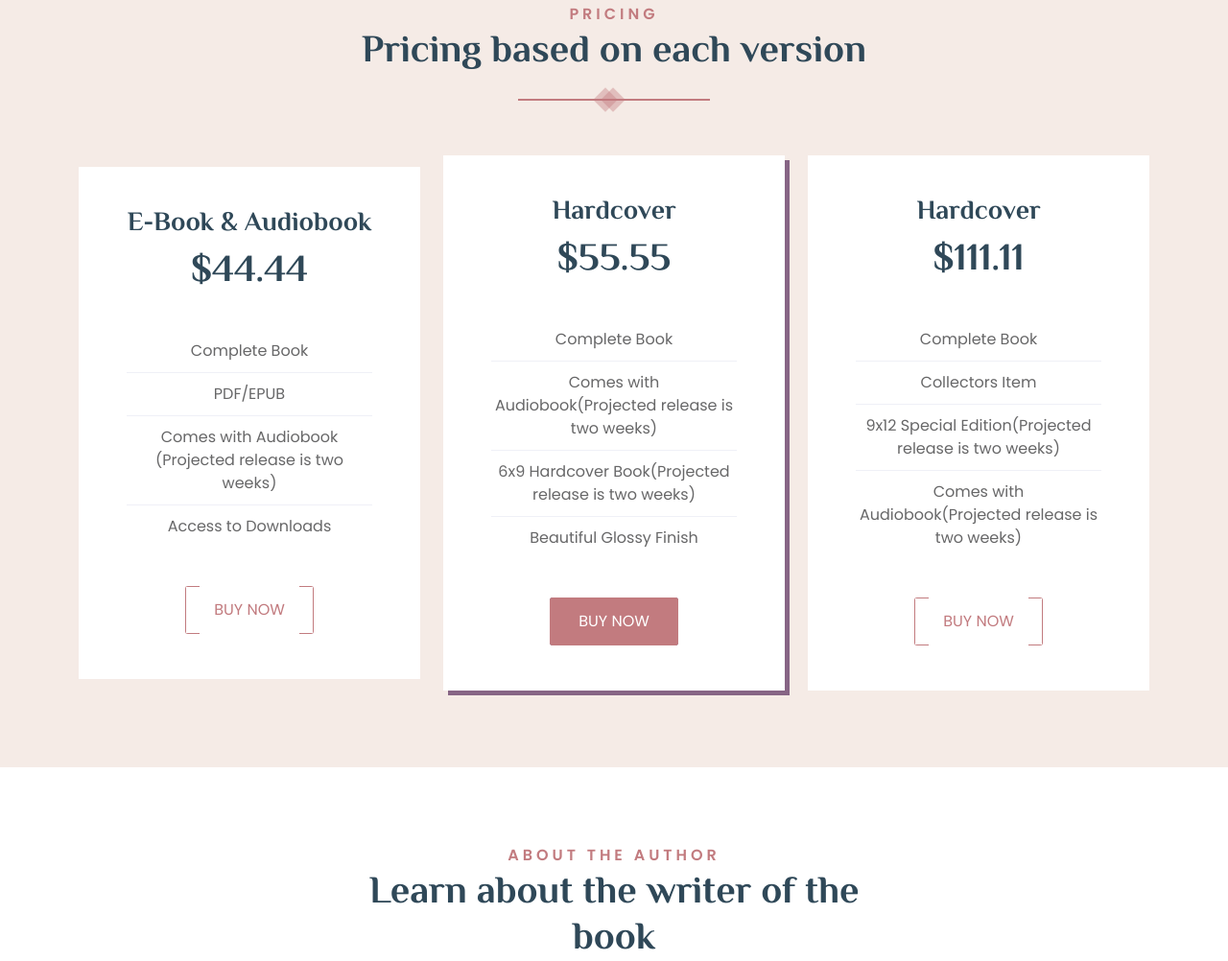
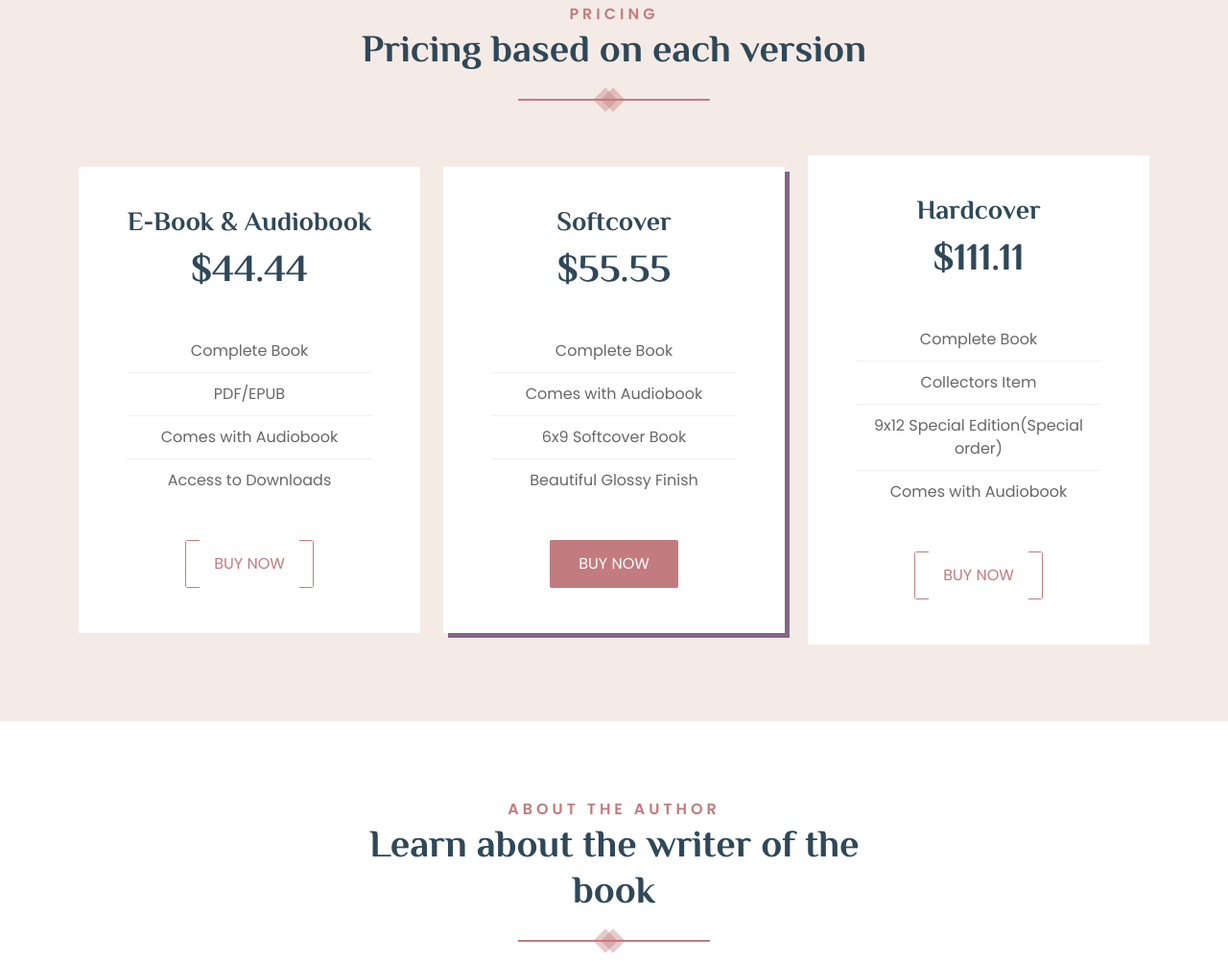
Before and after one commit to OmarSlimWhite/onlythetruth, a website: page index.html in a window 1280 px wide. Shown: the part 4174-5176 px from the top of the page at 96% size. Drawn offline with nearby package versions, Linux system fonts and the light colour scheme.

Commit message:
first commit

```diff
--- a/index.html
+++ b/index.html
@@ -535,7 +535,7 @@ Everything that’s in existence started as a thought. How can something be, if
                 <ul class="pricing__list">
                   <li>Complete Book</li>
                   <li>PDF/EPUB</li>
-                  <li>Comes with Audiobook (Projected release is two weeks)</li>
+                  <li>Comes with Audiobook</li>
                   <li>Access to Downloads</li>
                 </ul>
                 <a href="https://buy.stripe.com/14k5nd8ixce03hS5kk" target="_blank" class="btn__secondary"><span>BUY NOW</span></a>
@@ -550,12 +550,12 @@ Everything that’s in existence started as a thought. How can something be, if
               data-aos-delay="300"
             >
               <div class="pricing__item translateEffect1 active">
-                <h3 class="pricing__title">Hardcover</h3>
+                <h3 class="pricing__title">Softcover</h3>
                 <h3 class="pricing__price">$55.55</h3>
                 <ul class="pricing__list">
                   <li>Complete Book</li>
-                  <li>Comes with Audiobook(Projected release is two weeks)</li>
-                  <li>6x9 Hardcover Book(Projected release is two weeks)</li>
+                  <li>Comes with Audiobook</li>
+                  <li>6x9 Softcover Book</li>
                   <li>Beautiful Glossy Finish</li>
                 </ul>
                 <a href="https://buy.stripe.com/9AQ4j9dCRdi4g4EcMN" target="_blank"class="button button__primary"
@@ -577,8 +577,8 @@ Everything that’s in existence started as a thought. How can something be, if
                 <ul class="pricing__list">
                   <li>Complete Book</li>
                   <li>Collectors Item</li>
-                  <li>9x12 Special Edition(Projected release is two weeks)</li>
-                  <li>Comes with Audiobook(Projected release is two weeks)</li>
+                  <li>9x12 Special Edition(Special order)</li>
+                  <li>Comes with Audiobook</li>
                 </ul>
                 <a href="https://buy.stripe.com/dR62b1eGV0vi3hS8wy" target="_blank"class="btn__secondary"><span>BUY NOW</span></a>
               </div>
```
